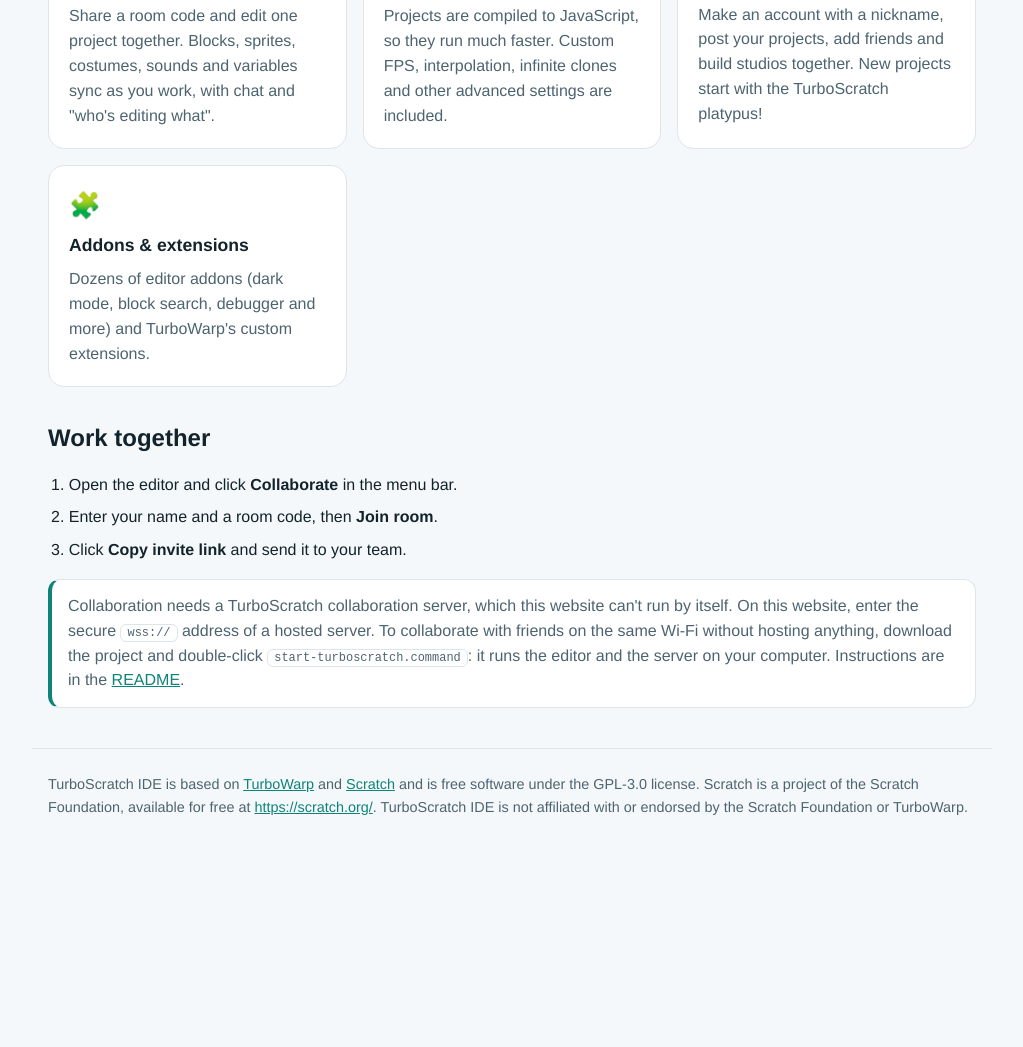
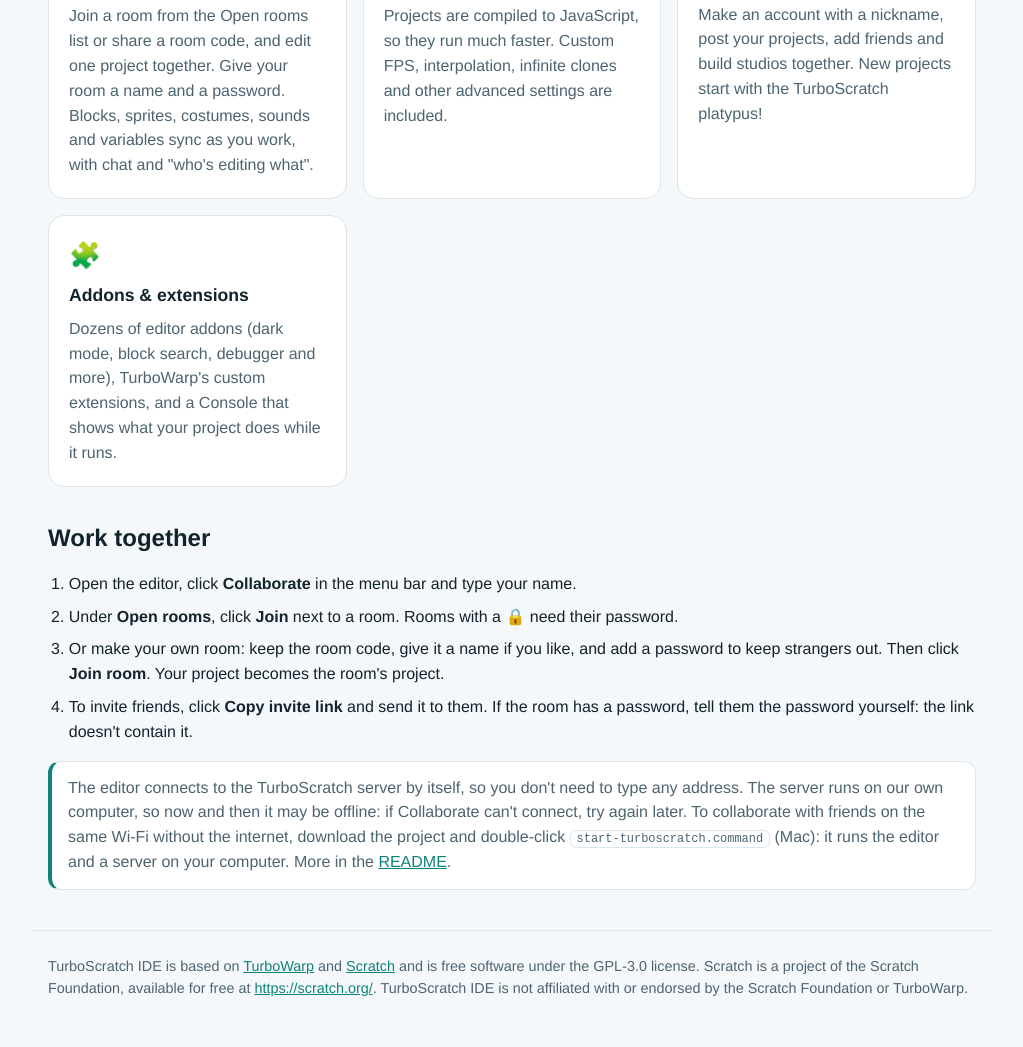
Before and after one commit to TurboScratch-IDE/turboscratch-ide.github.io, a plain HTML site: page index.html in a window 1280 px wide. Shown: the part 582-1629 px from the top of the page, without its empty margins (128-1151 px from the left). Before the commit the page ends 1448 px from the top, so only its background shows below. Drawn offline with Linux system fonts and the light colour scheme.

Commit message:
Update the collaboration instructions on the landing page
The editor now connects to the TurboScratch server by itself, so the page
no longer tells people to type a wss:// address. The steps explain Open
rooms, room names and passwords, and invite links without the password;
the feature cards mention room passwords and the Console.

Co-Authored-By: Claude Opus 5.5 <noreply@anthropic.com>

```diff
--- a/index.html
+++ b/index.html
@@ -124,7 +124,7 @@
             <div class="card">
                 <div class="emoji">👥</div>
                 <h3>Real-time collaboration</h3>
-                <p>Share a room code and edit one project together. Blocks, sprites, costumes, sounds and variables sync as you work, with chat and "who's editing what".</p>
+                <p>Join a room from the Open rooms list or share a room code, and edit one project together. Give your room a name and a password. Blocks, sprites, costumes, sounds and variables sync as you work, with chat and "who's editing what".</p>
             </div>
             <div class="card">
                 <div class="emoji">⚡</div>
@@ -139,21 +139,24 @@
             <div class="card">
                 <div class="emoji">🧩</div>
                 <h3>Addons &amp; extensions</h3>
-                <p>Dozens of editor addons (dark mode, block search, debugger and more) and TurboWarp's custom extensions.</p>
+                <p>Dozens of editor addons (dark mode, block search, debugger and more), TurboWarp's custom extensions, and a Console that shows what your project does while it runs.</p>
             </div>
         </div>
 
         <h2>Work together</h2>
         <ol class="steps">
-            <li>Open the editor and click <strong>Collaborate</strong> in the menu bar.</li>
-            <li>Enter your name and a room code, then <strong>Join room</strong>.</li>
-            <li>Click <strong>Copy invite link</strong> and send it to your team.</li>
+            <li>Open the editor, click <strong>Collaborate</strong> in the menu bar and type your name.</li>
+            <li>Under <strong>Open rooms</strong>, click <strong>Join</strong> next to a room. Rooms with a 🔒 need their password.</li>
+            <li>Or make your own room: keep the room code, give it a name if you like, and add a password to keep
+                strangers out. Then click <strong>Join room</strong>. Your project becomes the room's project.</li>
+            <li>To invite friends, click <strong>Copy invite link</strong> and send it to them. If the room has a password,
+                tell them the password yourself: the link doesn't contain it.</li>
         </ol>
-        <p class="note">Collaboration needs a TurboScratch collaboration server, which this website can't run by itself.
-            On this website, enter the secure <code>wss://</code> address of a hosted server. To collaborate with friends on
-            the same Wi-Fi without hosting anything, download the project and double-click
-            <code>start-turboscratch.command</code>: it runs the editor and the server on your computer.
-            Instructions are in the <a href="https://github.com/TurboScratch-IDE/Turboscratch_IDE#readme">README</a>.</p>
+        <p class="note">The editor connects to the TurboScratch server by itself, so you don't need to type any address.
+            The server runs on our own computer, so now and then it may be offline: if Collaborate can't connect, try
+            again later. To collaborate with friends on the same Wi-Fi without the internet, download the project and
+            double-click <code>start-turboscratch.command</code> (Mac): it runs the editor and a server on your computer.
+            More in the <a href="https://github.com/TurboScratch-IDE/Turboscratch_IDE#readme">README</a>.</p>
     </main>
 
     <footer>
```
